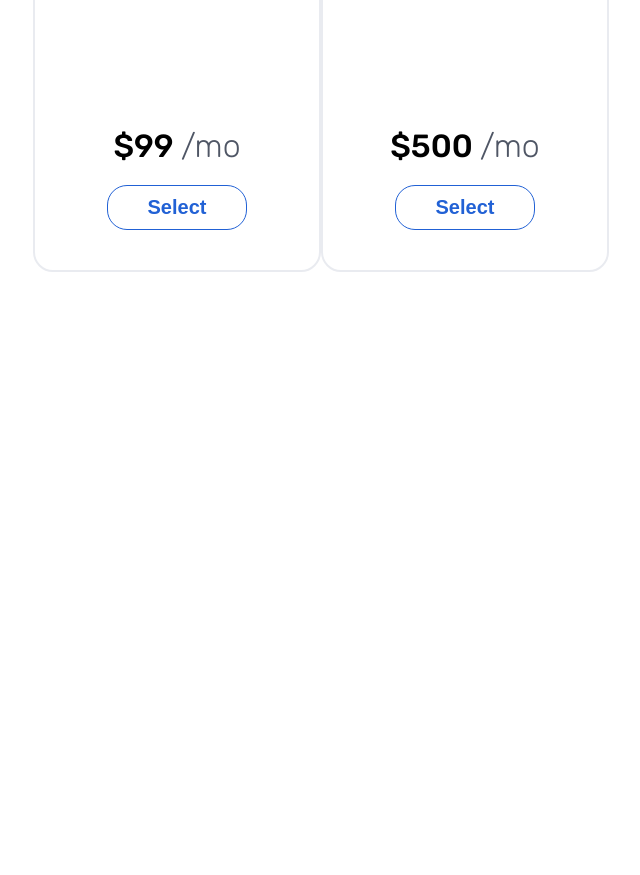
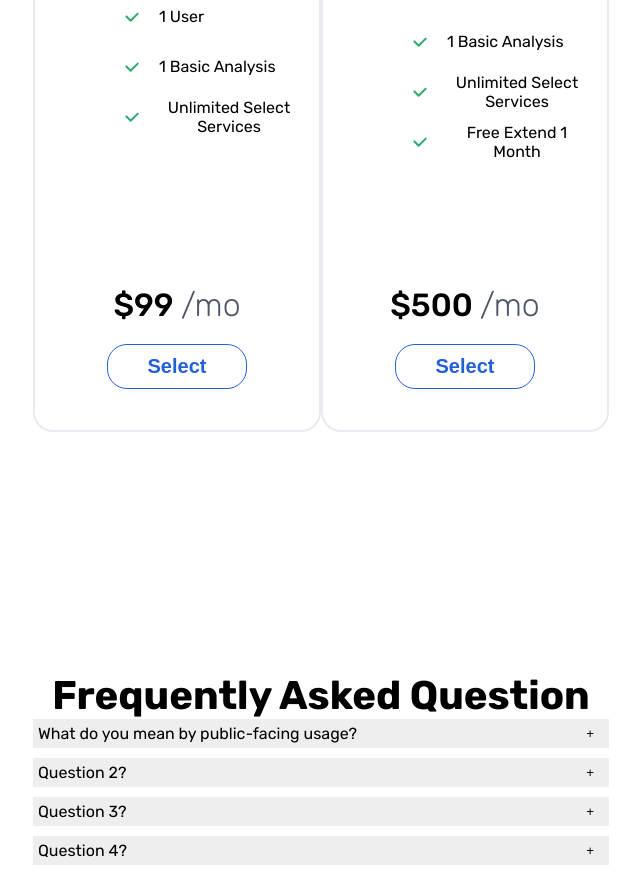
Before and after one commit to sayarama/ebdesk-slicing, a React (Create React App) app: page / in a window 1280 px wide. Shown: the part 6392-7267 px from the top of the page, without its empty margins (319-959 px from the left). Before the commit the page ends 6664 px from the top, so only its background shows below. Built offline with nearby package versions, Linux system fonts and the light colour scheme.

Commit message:
Update FAQ

```diff
--- a/src/App.css
+++ b/src/App.css
@@ -415,7 +415,9 @@
 .main-pricing {
   width: 60%;
   margin: auto;
+  margin-top: 120px;
 }
+
 
 .pricing-flex{
   display: flex;
@@ -456,6 +458,7 @@
   justify-content: center;
   margin-left: 50px;
   margin-top: 30px;
+  height: 30%;
   flex-direction: column;
 }
 
@@ -470,7 +473,7 @@
 }
 
 .pricing-cta{
-  margin-top: 130px;
+  margin-top: 120px;
 }
 
 .pricing-cta h1{
@@ -500,3 +503,38 @@
   color: white;
   transition: all 0.5s;
 }
+/* FAQ */
+
+.faq-section {
+  width: 60%;
+  margin: auto;
+  margin-top: 240px;
+}
+
+.faq-section h1{
+  text-align: center;
+  font-size: 2.5em;
+}
+
+.faq-item {
+  margin-bottom: 10px;
+}
+
+.faq-question {
+  display: flex;
+  align-items: center;
+  justify-content: space-between;
+  padding: 5px;
+  background-color: #eee;
+}
+
+.faq-question button {
+  margin-right: 10px;
+  border: none;
+  background: none;
+}
+
+.faq-answer {
+  padding: 10px;
+  background-color: #f9f9f9;
+}
--- a/src/App.js
+++ b/src/App.js
@@ -1,22 +1,47 @@
 import logo from "./logo.svg";
 import "./App.css";
 import { Link } from "react-router-dom";
+import { useState } from "react";
 import Navbar from "./components/navbar/navbar";
 import HeroImg from "./assets/hero-image.svg";
 import Data from "./assets/data.svg";
 import Tech from "./assets/technology.svg";
 import Service from "./assets/service.svg";
 import Scribble from "./assets/scribble-1.svg";
-import OvTOP from "./assets/overview-top.png"
-import GridTOP from "./assets/grid-top.svg"
-import OvMid from "./assets/overview-mid.png"
-import ScribMid from "./assets/scribble-2.svg"
-import OvBot from "./assets/overview-bottom.png"
-import cardGeo from "./assets/geo.png"
-import Gift from "./assets/gift.png"
-import Check from "./assets/check.svg"
+import OvTOP from "./assets/overview-top.png";
+import GridTOP from "./assets/grid-top.svg";
+import OvMid from "./assets/overview-mid.png";
+import ScribMid from "./assets/scribble-2.svg";
+import OvBot from "./assets/overview-bottom.png";
+import cardGeo from "./assets/geo.png";
+import Gift from "./assets/gift.png";
+import Check from "./assets/check.svg";
 
 function App() {
+  const [dropdown1, setDropdown1] = useState(false);
+  const [dropdown2, setDropdown2] = useState(false);
+  const [dropdown3, setDropdown3] = useState(false);
+  const [dropdown4, setDropdown4] = useState(false);
+
+  const toggleDropdown = (dropdownNumber) => {
+    switch (dropdownNumber) {
+      case 1:
+        setDropdown1(!dropdown1);
+        break;
+      case 2:
+        setDropdown2(!dropdown2);
+        break;
+      case 3:
+        setDropdown3(!dropdown3);
+        break;
+      case 4:
+        setDropdown4(!dropdown4);
+      break;
+      default:
+        break;
+    }
+  };
+
   return (
     <>
       <main className="main-container">
@@ -85,14 +110,18 @@ function App() {
         {/* Top */}
         <section className="overview-top">
           <article className="overview-top-left">
-          <img src={Scribble}/>
-          <img src={OvTOP}/>
+            <img src={Scribble} />
+            <img src={OvTOP} />
           </article>
           <article className="overview-top-right">
-          <img src={GridTOP}/>
+            <img src={GridTOP} />
             <div className="overview-top-text">
               <h2>App Overview 1</h2>
-          <p>Advanced spatial analysis to understand where and why things happen, identify the target constituency, and optimize the campaign. </p>
+              <p>
+                Advanced spatial analysis to understand where and why things
+                happen, identify the target constituency, and optimize the
+                campaign.{" "}
+              </p>
               <button>Learn More</button>
             </div>
           </article>
@@ -102,26 +131,33 @@ function App() {
           <article className="overview-mid-left">
             <div className="overview-mid-text">
               <h2>App Overview 2</h2>
-          <p>Amet minim mollit non deserunt ullamco est sit aliqua dolor do amet sint. Velit officia consequat duis enim velit mollit. Exercitation veniam consequat sunt nostrud amet.</p>
+              <p>
+                Amet minim mollit non deserunt ullamco est sit aliqua dolor do
+                amet sint. Velit officia consequat duis enim velit mollit.
+                Exercitation veniam consequat sunt nostrud amet.
+              </p>
               <button>Learn More</button>
             </div>
           </article>
           <article className="overview-mid-right">
-        <img src={ScribMid}/>
-        <img src={OvMid}/>
-
+            <img src={ScribMid} />
+            <img src={OvMid} />
           </article>
         </section>
         {/* Bottom */}
         <section className="overview-bottom">
           <article className="overview-bottom-left">
-      <img src={Scribble}/>
-          <img src={OvBot}/>
+            <img src={Scribble} />
+            <img src={OvBot} />
           </article>
           <article className="overview-bottom-right">
             <div className="overview-bottom-text">
               <h2>App Overview 3</h2>
-          <p>Advanced spatial analysis to understand where and why things happen, identify the target constituency, and optimize the campaign. </p>
+              <p>
+                Advanced spatial analysis to understand where and why things
+                happen, identify the target constituency, and optimize the
+                campaign.{" "}
+              </p>
               <button>Learn More</button>
             </div>
           </article>
@@ -131,101 +167,162 @@ function App() {
       <main className="demo-container">
         <section className="title-demo">
           <h2>How It Works For You</h2>
-        <p>Lorem ipsum dolor sit amet, consectetur adipisicing elit, sed do eiusmod tempor incididunt ut labore et dolore magna aliqua. Ut enim ad minim veniam.</p>
-        <button>
-          See a Demo
-        </button>
+          <p>
+            Lorem ipsum dolor sit amet, consectetur adipisicing elit, sed do
+            eiusmod tempor incididunt ut labore et dolore magna aliqua. Ut enim
+            ad minim veniam.
+          </p>
+          <button>See a Demo</button>
         </section>
         {/* Card Demo Section */}
         <section className="card-flex">
           {/* Card 1 */}
           <div className="card">
-          <img src={cardGeo}/>
+            <img src={cardGeo} />
             <h3>Geographic Segmentation</h3>
-          <p>Consist of creating different groups of customers based on geographic boundaries.</p>
+            <p>
+              Consist of creating different groups of customers based on
+              geographic boundaries.
+            </p>
           </div>
           {/* Card 2 */}
           <div className="card">
-          <img src={cardGeo}/>
+            <img src={cardGeo} />
             <h3>Geographic Segmentation</h3>
-          <p>Consist of creating different groups of customers based on geographic boundaries.</p>
+            <p>
+              Consist of creating different groups of customers based on
+              geographic boundaries.
+            </p>
           </div>
           {/* Card 3 */}
           <div className="card">
-          <img src={cardGeo}/>
+            <img src={cardGeo} />
             <h3>Geographic Segmentation</h3>
-          <p>Consist of creating different groups of customers based on geographic boundaries.</p>
+            <p>
+              Consist of creating different groups of customers based on
+              geographic boundaries.
+            </p>
           </div>
           {/* Card 4 */}
           <div className="card">
-          <img src={cardGeo}/>
+            <img src={cardGeo} />
             <h3>Geographic Segmentation</h3>
-          <p>Consist of creating different groups of customers based on geographic boundaries.</p>
+            <p>
+              Consist of creating different groups of customers based on
+              geographic boundaries.
+            </p>
           </div>
         </section>
         {/* Pricing Section */}
         <section className="main-pricing">
           <article className="pricing-title">
             <h1>Plans and Pricing</h1>
-          <p>We provide to you the best choiches for you. The leading
-political campaign intelligence platform</p>
+            <p>
+              We provide to you the best choiches for you. The leading political
+              campaign intelligence platform
+            </p>
           </article>
 
           {/* pricing box */}
           <div className="pricing-flex">
             <article className="pricing-box">
-            <img src={Gift}/>
+              <img src={Gift} />
               <h3>Individual Plan</h3>
               <div className="box-child">
                 <div>
-            <img src={Check}/>
+                  <img src={Check} />
                   <p>1 User</p>
                 </div>
                 <div>
-            <img src={Check}/>
+                  <img src={Check} />
                   <p>1 Basic Analysis</p>
                 </div>
                 <div>
-            <img src={Check}/>
+                  <img src={Check} />
                   <p>Unlimited Select Services</p>
                 </div>
               </div>
               <div className="pricing-cta">
-         <h1><span>$99 </span> /mo</h1>
-         <button>
-          Select
-         </button>
+                <h1>
+                  <span>$99 </span> /mo
+                </h1>
+                <button>Select</button>
               </div>
             </article>
             <article className="pricing-box">
-            <img src={Gift}/>
+              <img src={Gift} />
               <h3>Individual Plan</h3>
               <div className="box-child">
                 <div>
-            <img src={Check}/>
+                  <img src={Check} />
                   <p>1 User</p>
                 </div>
                 <div>
-            <img src={Check}/>
+                  <img src={Check} />
                   <p>1 Basic Analysis</p>
                 </div>
                 <div>
-            <img src={Check}/>
+                  <img src={Check} />
                   <p>Unlimited Select Services</p>
+                </div>
+                <div>
+                  <img src={Check} />
+                  <p>Free Extend 1 Month</p>
                 </div>
               </div>
               <div className="pricing-cta">
-         <h1><span>$500 </span> /mo</h1>
-         <button>
-          Select
-         </button>
+                <h1>
+                  <span>$500 </span> /mo
+                </h1>
+                <button>Select</button>
               </div>
             </article>
           </div>
         </section>
+        {/* FAQ */}
+        <section className="faq-section">
+          <h1>Frequently Asked Question</h1>
+          <div className="faq-item">
+            <div className="faq-question">
+              <span>What do you mean by public-facing usage?</span>
+              <button onClick={() => toggleDropdown(1)}>
+                {dropdown1 ? "-" : "+"}
+              </button>
+            </div>
+            {dropdown1 && <div className="faq-answer">We define public-facing usage as leveraging CARTO to power enterprise-scale applications that are made available to external parties such as clients or the public, as opposed to internal demonstration-only applications.</div>}
+          </div>
+
+          <div className="faq-item">
+            <div className="faq-question">
+              <span>Question 2?</span>
+              <button onClick={() => toggleDropdown(2)}>
+                {dropdown2 ? "-" : "+"}
+              </button>
+            </div>
+            {dropdown2 && <div className="faq-answer">Answer 2.</div>}
+          </div>
+
+          <div className="faq-item">
+            <div className="faq-question">
+              <span>Question 3?</span>
+              <button onClick={() => toggleDropdown(3)}>
+                {dropdown3 ? "-" : "+"}
+              </button>
+            </div>
+            {dropdown3 && <div className="faq-answer">Answer 3.</div>}
+          </div>
+          <div className="faq-item">
+            <div className="faq-question">
+              <span>Question 4?</span>
+              <button onClick={() => toggleDropdown(4)}>
+                {dropdown4 ? "-" : "+"}
+              </button>
+            </div>
+            {dropdown4 && <div className="faq-answer">Answer 4.</div>}
+          </div>
+        </section>
       </main>
     </>
-
   );
 }
 
```
Lines whose indentation alone changed are shown as unchanged.
